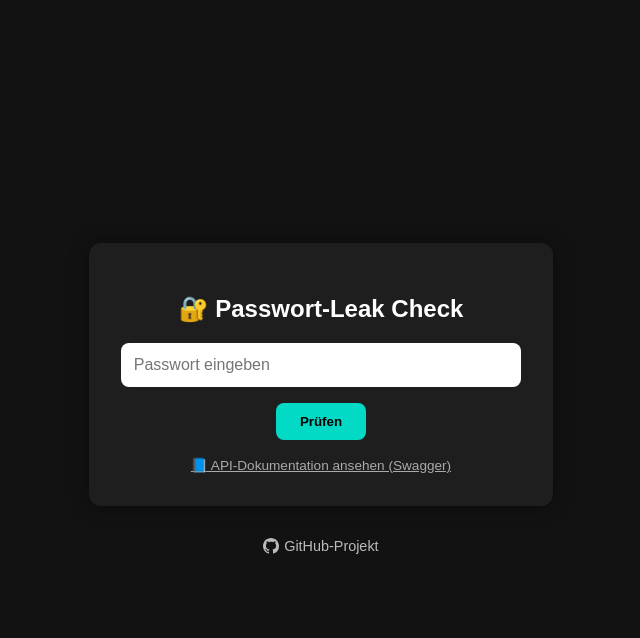
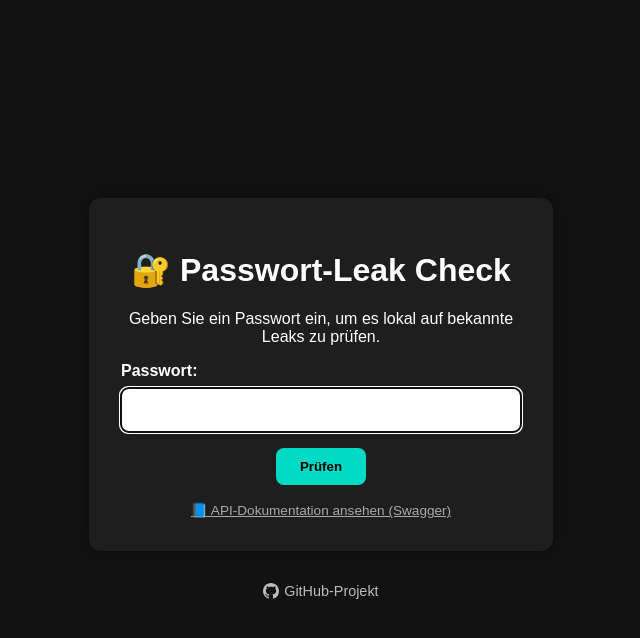
Before and after one commit to HalloWelt42/PwnedPasswordsDownloader, a Flask app: page / in a window 1280 px wide. Shown: the top 638 px of the page, without its empty margins (319-959 px from the left). Run offline with Flask 3, Linux system fonts and the light colour scheme.

```diff
--- a/templates/index.html
+++ b/templates/index.html
@@ -1,9 +1,9 @@
 <!DOCTYPE html>
-<html lang="en">
+<html lang="de">
 <head>
   <meta charset="UTF-8" />
   <meta name="viewport" content="width=device-width, initial-scale=1.0" />
-  <title>Password Leak Check</title>
+  <title>Passwort-Leak-Prüfung</title>
   <style>
     body {
       background-color: #121212;
@@ -26,6 +26,12 @@
       max-width: 400px;
       margin-bottom: 2rem;
     }
+    label {
+      display: block;
+      text-align: left;
+      margin-bottom: 0.5rem;
+      font-weight: bold;
+    }
     input[type="password"] {
       width: 100%;
       padding: 0.8rem;
@@ -43,6 +49,10 @@
       border-radius: 8px;
       cursor: pointer;
       font-weight: bold;
+    }
+    button:focus {
+      outline: 3px solid #ffffff;
+      outline-offset: 2px;
     }
     .result {
       margin-top: 1rem;
@@ -68,19 +78,23 @@
   </style>
 </head>
 <body>
-  <div class="container">
-    <h2>🔐 Passwort-Leak Check</h2>
-    <input type="password" id="pw" placeholder="Passwort eingeben" />
-    <button onclick="checkPassword()">Prüfen</button>
-    <div class="result" id="result"></div>
+  <main class="container" role="main" aria-labelledby="main-title">
+    <h1 id="main-title">🔐 Passwort-Leak Check</h1>
+    <form id="pw-form" aria-describedby="form-desc">
+      <p id="form-desc">Geben Sie ein Passwort ein, um es lokal auf bekannte Leaks zu prüfen.</p>
+      <label for="pw">Passwort:</label>
+      <input type="password" id="pw" name="pw" aria-required="true" aria-label="Passwortfeld" />
+      <button type="submit">Prüfen</button>
+    </form>
+    <div class="result" id="result" aria-live="polite"></div>
     <div style="margin-top: 1rem;">
       <a href="/apidocs" style="font-size: 0.85rem; color: #aaa;">📘 API-Dokumentation ansehen (Swagger)</a>
     </div>
-  </div>
+  </main>
 
-  <div class="footer">
-    <a href="https://github.com/HalloWelt42/PwnedPasswordsDownloader" target="_blank">
-      <svg viewBox="0 0 16 16" xmlns="http://www.w3.org/2000/svg">
+  <footer class="footer">
+    <a href="https://github.com/HalloWelt42/PwnedPasswordsDownloader" target="_blank" aria-label="Zum GitHub-Projekt">
+      <svg viewBox="0 0 16 16" xmlns="http://www.w3.org/2000/svg" role="img" aria-hidden="true">
         <path d="M8 0C3.58 0 0 3.58 0 8c0 3.54 2.29 6.53 5.47 7.59.4.07.55-.17.55-.38
         0-.19-.01-.82-.01-1.49-2.01.37-2.53-.49-2.69-.94-.09-.23-.48-.94-.82-1.13-.28-.15-.68-.52-.01-.53.63-.01
         1.08.58 1.23.82.72 1.21 1.87.87 2.33.66.07-.52.28-.87.51-1.07-1.78-.2-3.64-.89-3.64-3.95
@@ -91,11 +105,17 @@
       </svg>
       GitHub-Projekt
     </a>
-  </div>
+  </footer>
 
   <script>
-    async function checkPassword() {
-      const pw = document.getElementById("pw").value;
+    document.addEventListener("DOMContentLoaded", function () {
+      const input = document.getElementById("pw");
+      input.focus();
+
+      const form = document.getElementById("pw-form");
+      form.addEventListener("submit", async function (event) {
+        event.preventDefault();
+        const pw = input.value;
         const result = document.getElementById("result");
         result.textContent = "Prüfe ...";
 
@@ -122,7 +142,8 @@
           result.textContent = `❌ Fehler: ${err.message}`;
           result.style.color = "#fbc02d";
         }
-    }
+      });
+    });
   </script>
 </body>
 </html>
```
Lines whose indentation alone changed are shown as unchanged.
